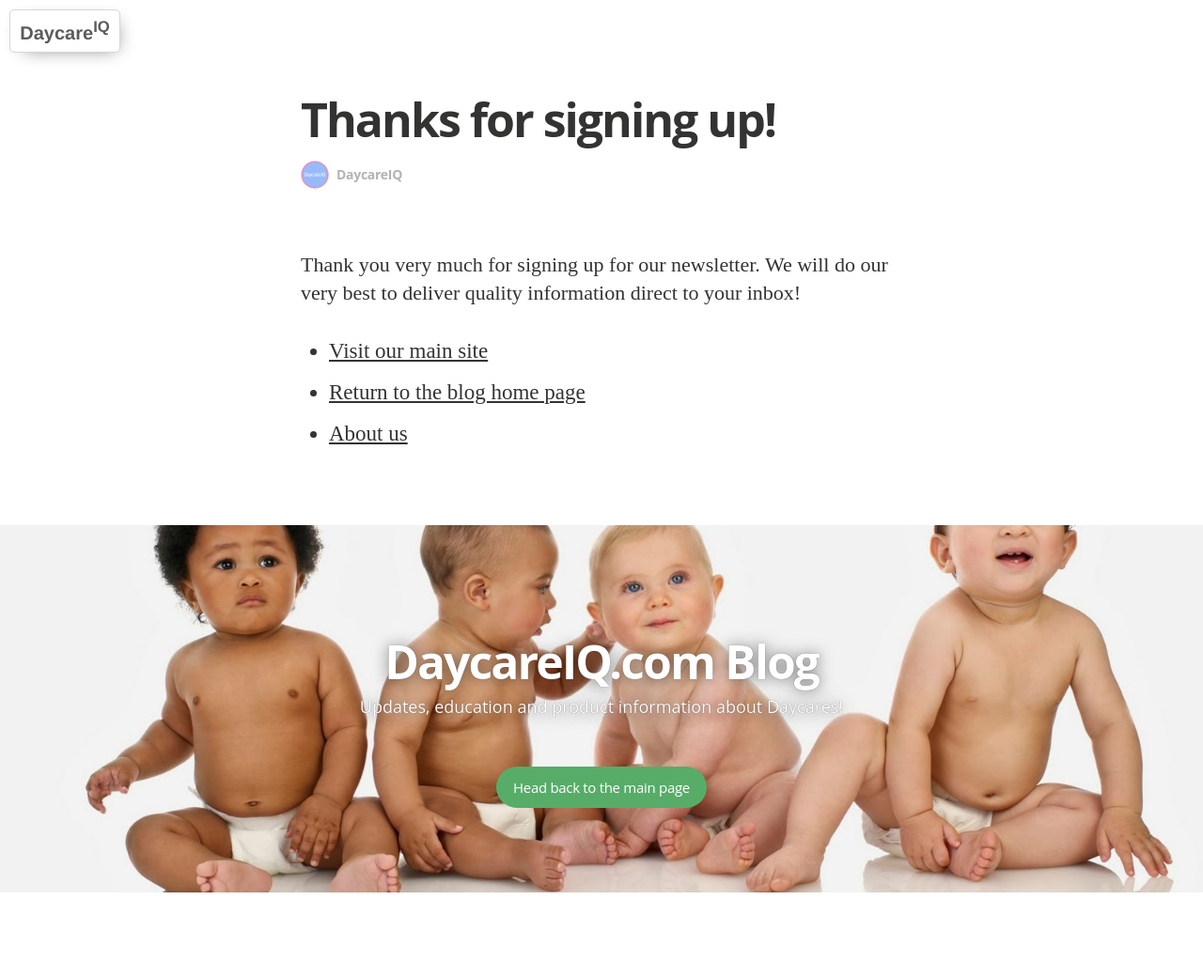
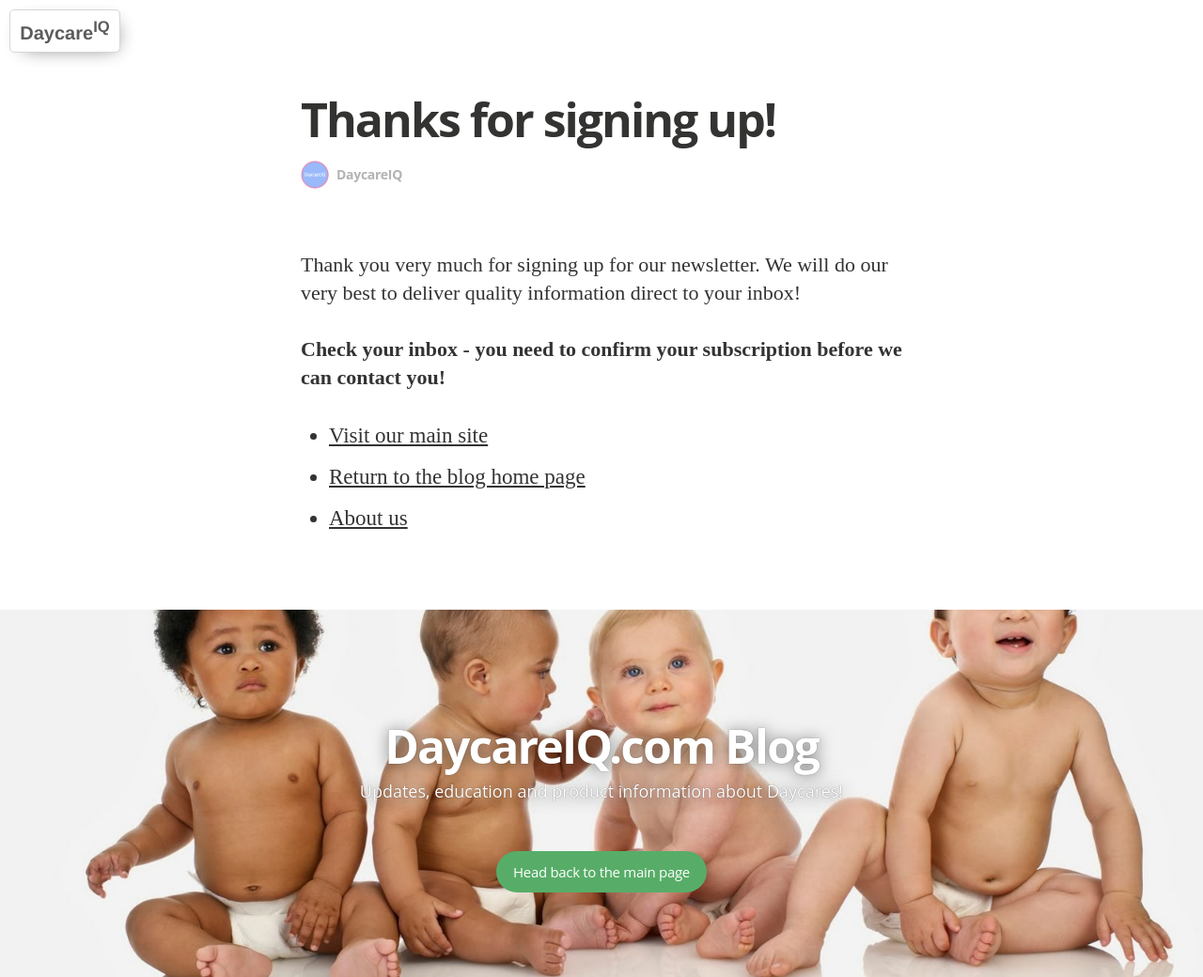
Before and after one commit to DaycareIQ/blog.daycareiq.com, a Jekyll site: the page built from mailing_list_thanks.html, in a window 1280 px wide. Shown: the whole page at 94% size. Built offline with Jekyll 4.4.1, drawn with Linux system fonts in a browser that asks for light colours; nearby versions of some CDN libraries; some web fonts are replaced; Markdown is read by kramdown in place of the engine named in the settings; before the commit the page ends 950 px from its top, so only the background shows below that.

Commit message:
Change mailing list thanks page copy.

```diff
--- a/mailing_list_thanks.html
+++ b/mailing_list_thanks.html
@@ -5,6 +5,7 @@ permalink: /mailing_list_thanks/
 ---
 
 <p>Thank you very much for signing up for our newsletter. We will do our very best to deliver quality information direct to your inbox!</p>
+<p><strong>Check your inbox - you need to confirm your subscription before we can contact you!</strong></p>
 
 <ul>
   <li><a href="https://www.daycareiq.com">Visit our main site</a></li>
```
